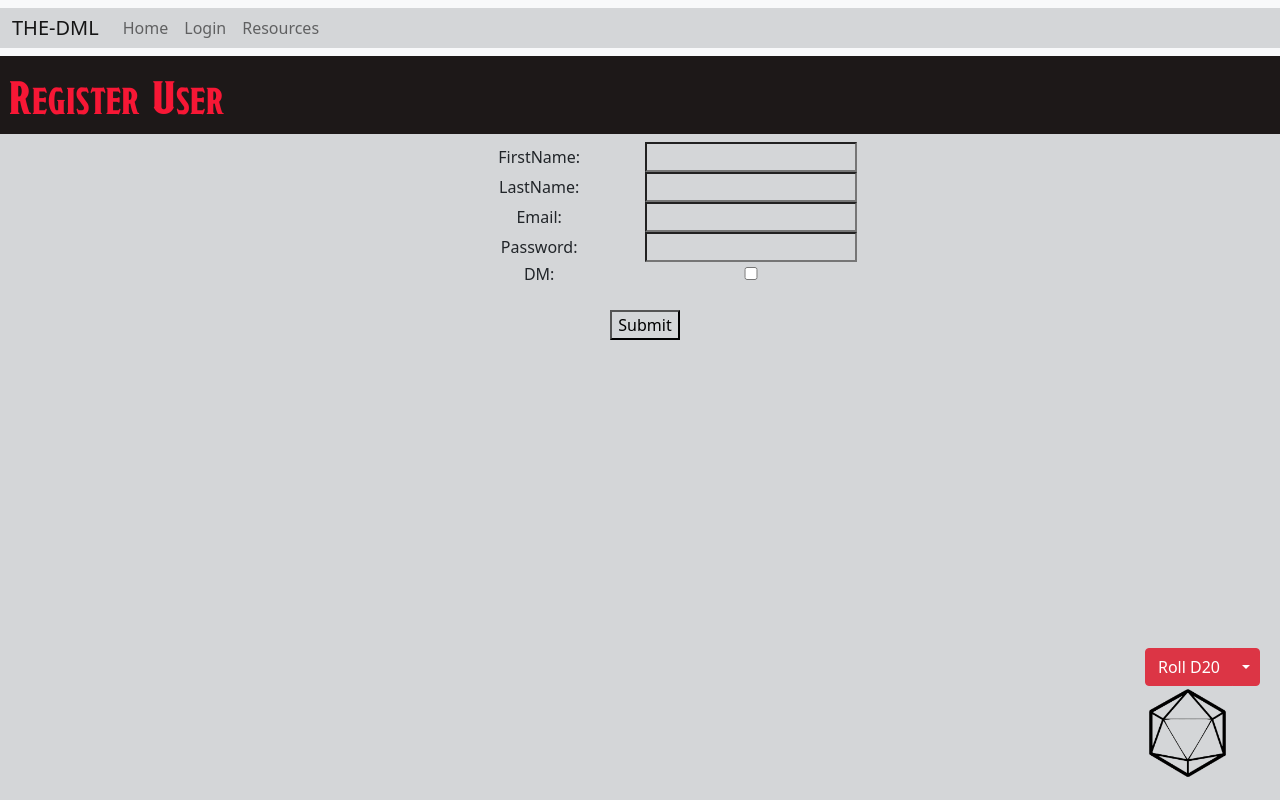
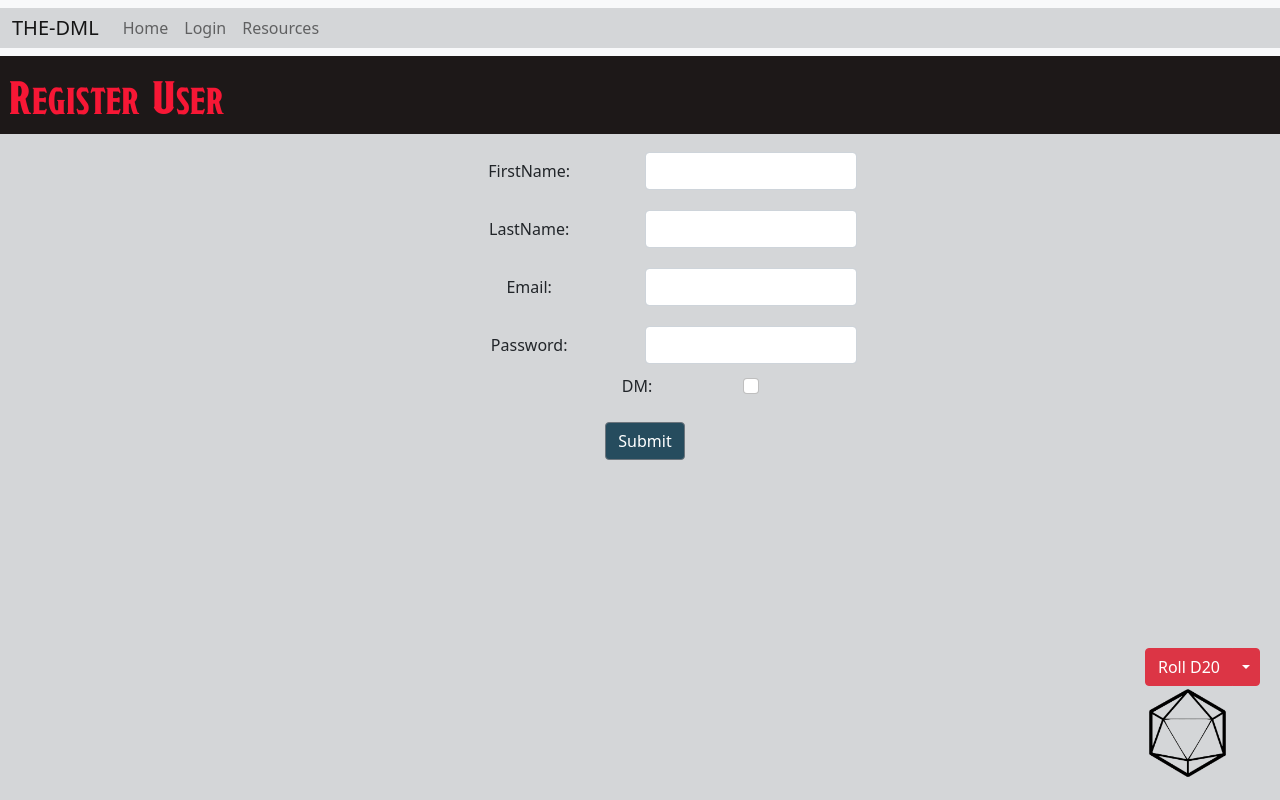
Before and after one commit to JacobBMitchell/the-dml, a React (Create React App) app in the folder client/: page /register in a window 1280 px wide. Built offline with nearby package versions, Linux system fonts and the light colour scheme.

Commit message:
registration page css

```diff
--- a/client/src/Registration.js
+++ b/client/src/Registration.js
@@ -101,11 +101,11 @@ function Registration({ errors, setErrors }) {
         </div>
         <form className="regForm" onSubmit={(ev) => submitHandler(ev)}>
             <label className="col-2" htmlFor="firstName">FirstName: </label>
-            <input onChange={change => setFirstName(change.target.value)} className="col-2" id="firstName" type="text"></input> <br></br>
+            <input onChange={change => setFirstName(change.target.value)} className="col-2 form-control" id="firstName" type="text"></input> <br></br>
             <label className="col-2" htmlFor="lastName">LastName: </label>
-            <input onChange={change => setLastName(change.target.value)} className="col-2" id="lastName" type="text"></input><br></br>
+            <input onChange={change => setLastName(change.target.value)} className="col-2 form-control" id="lastName" type="text"></input><br></br>
             <label className="col-2" htmlFor="email">Email: </label>
-            <input onChange={change => setUsername(change.target.value)} className="col-2" id="email" type="text"></input><br></br>
+            <input onChange={change => setUsername(change.target.value)} className="col-2 form-control" id="email" type="text"></input><br></br>
             <label className="col-2" htmlFor="password">Password: </label>
             <input onChange={change => {
                 setPassword(change.target.value);
@@ -114,10 +114,10 @@ function Registration({ errors, setErrors }) {
                         setCryted(hash);
                     });
                 });
-            }} className="col-2" id="password" type="password"></input><br></br>
+            }} className="col-2 form-control" id="password" type="password"></input><br></br>
             <label className="col-2" htmlFor="dm">DM: </label>
-            <input onClick={() => setDM(!dm)} type="checkbox" className="col-2" id="dm"></input><br></br><br></br>
-            <button>Submit</button>
+            <input onClick={() => setDM(!dm)} type="checkbox" className="col-2 form-check-input" id="dm"></input><br></br><br></br>
+            <button className="btn btn-grey btn-secondary">Submit</button>
         </form>
     </div>)
 }
--- a/client/src/index.css
+++ b/client/src/index.css
@@ -181,3 +181,11 @@ form {
     max-height: 350px;
     max-width: 350px;
 }
+
+.regForm input[type=text] {
+    width: 16.66666667%;
+}
+
+.regForm input[type=password] {
+    width: 16.66666667%;
+}
```
